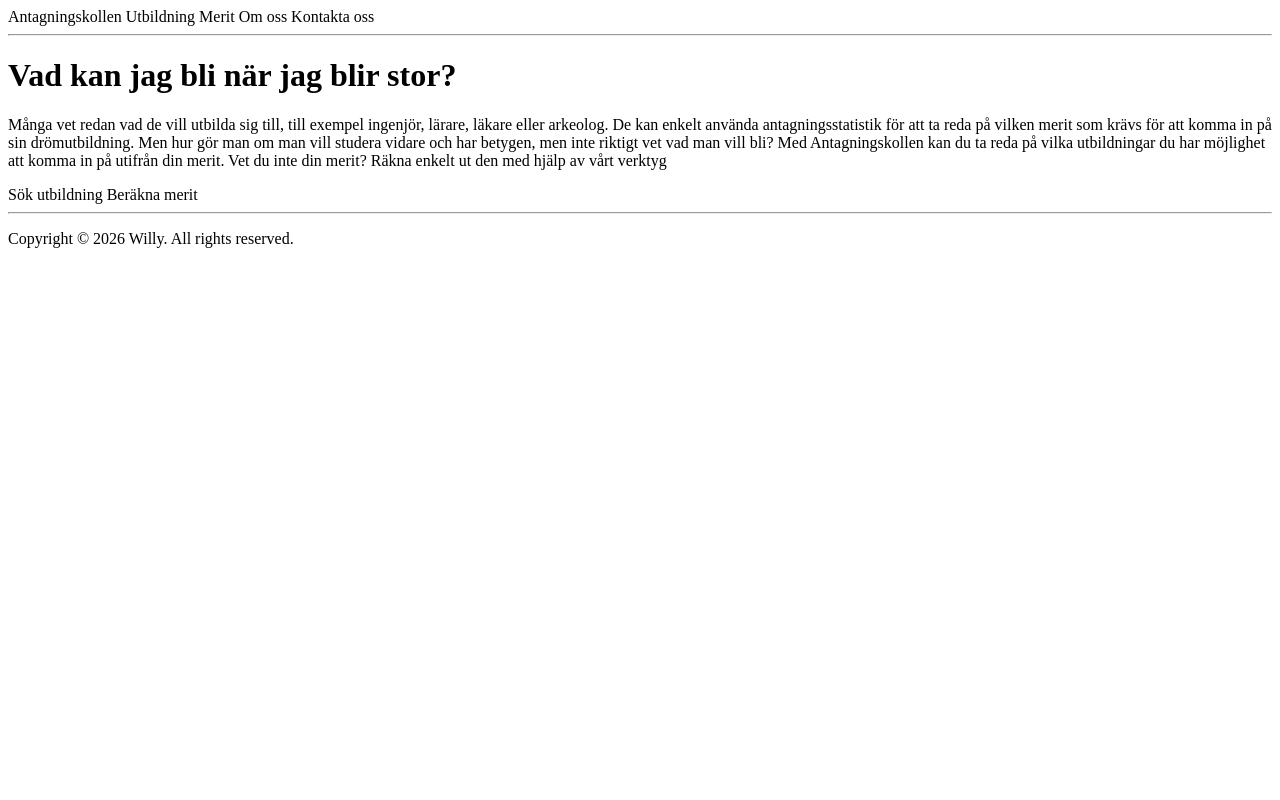
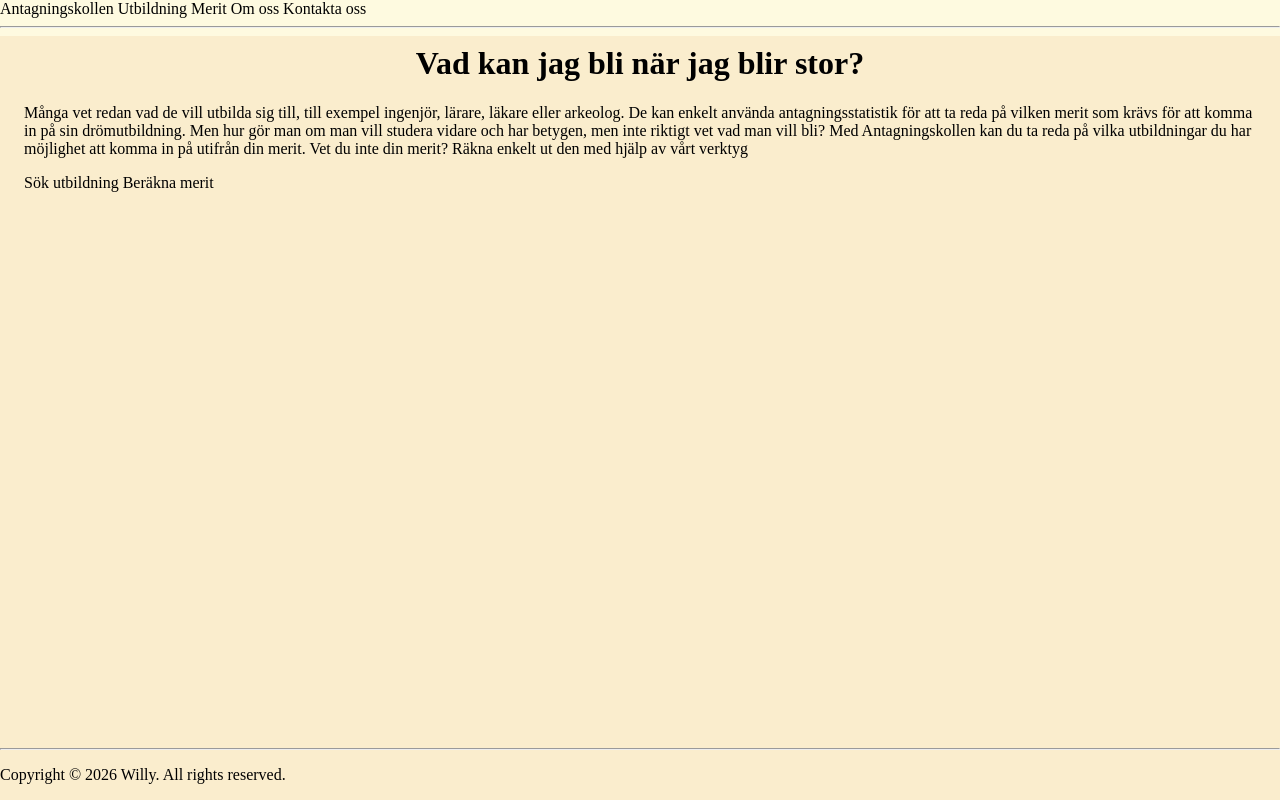
Before and after one commit to willysjalin/antagningskollen, a website: page index.html in a window 1280 px wide. Drawn offline with Linux system fonts and the light colour scheme.

Commit message:
Added som styling

```diff
--- /dev/null
+++ b/index.css
@@ -0,0 +1,27 @@
+header {
+    background-color: #FEFAE0;
+    position: fixed;
+    left: 0;
+    top: 0;
+    width: 100%;
+}
+
+main {
+    padding: 16px;
+}
+body {
+    background-color: #FAEDCD;
+    overflow: hidden;
+}
+
+h1 {
+    text-align: center;
+
+}
+
+footer {
+    position: fixed;
+    left: 0;
+    bottom: 0;
+    width: 100%;
+}
--- a/index.html
+++ b/index.html
@@ -3,6 +3,7 @@
   <head>
     <meta charset="UTF-8">
     <title>Antagningskollen</title>
+    <link rel="stylesheet" href="index.css">
   </head>
 
   <body>
@@ -14,9 +15,9 @@
         <a>Om oss</a>
         <a>Kontakta oss</a>
       </div>
+
+      <hr>
     </header>
-
-    <hr>
 
     <main>
       <h1>Vad kan jag bli när jag blir stor?</h1>
```
